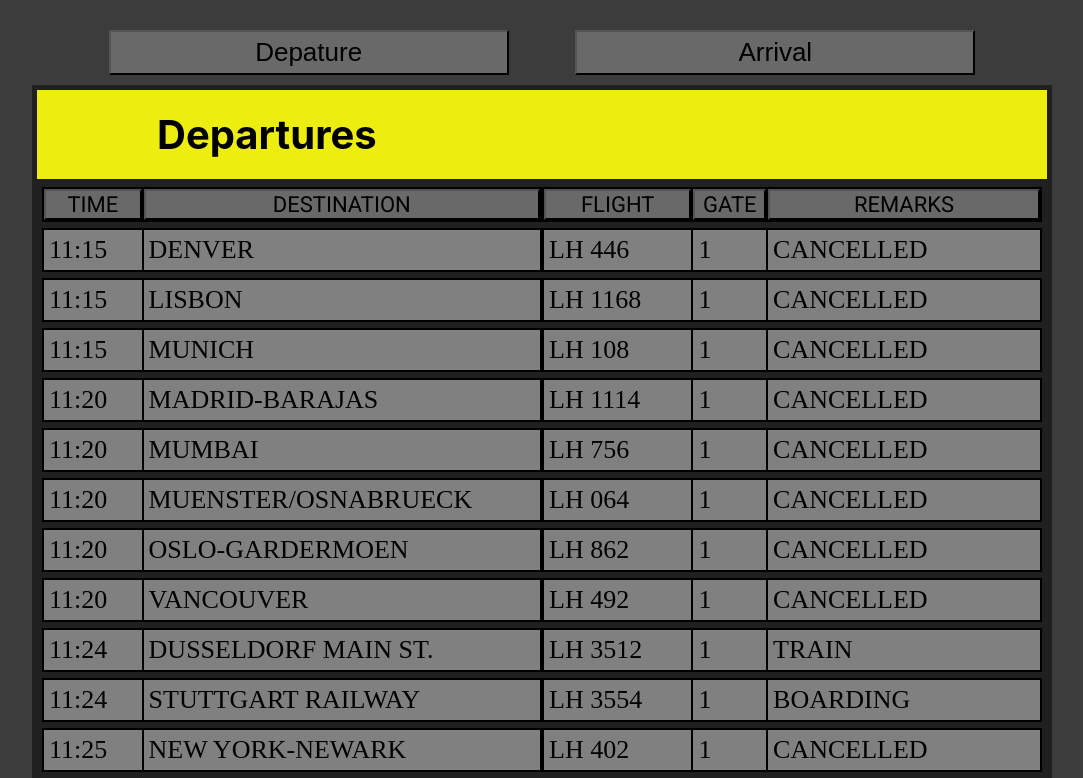
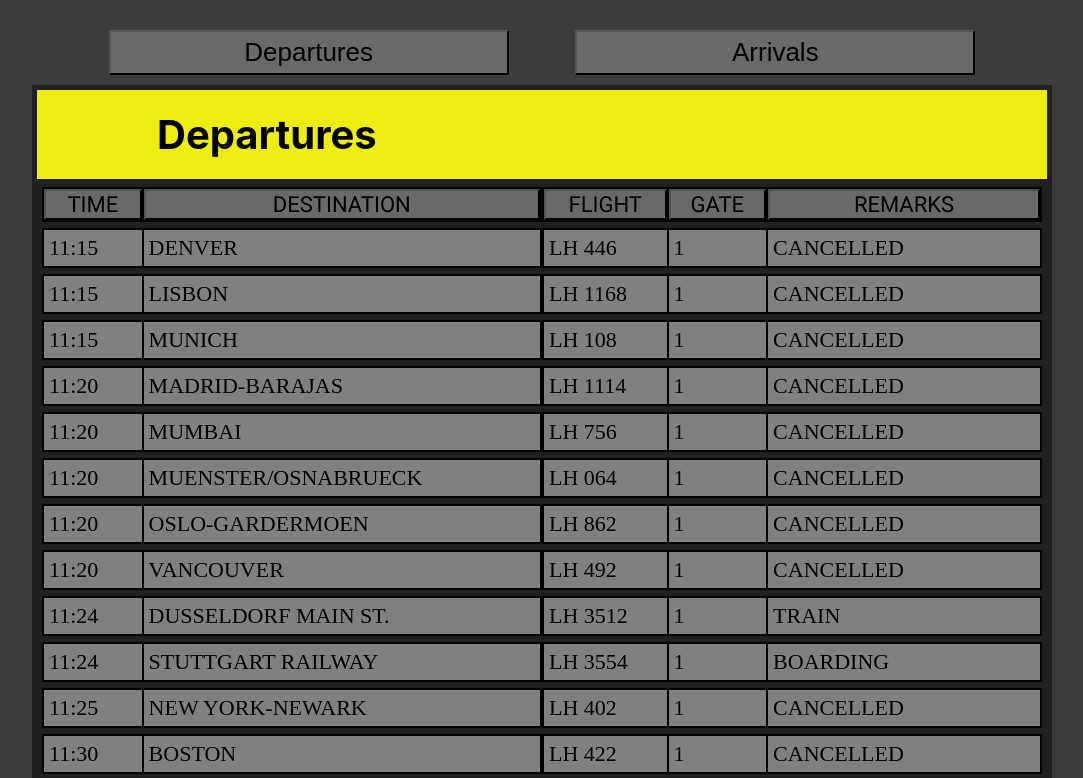
Before and after one commit to alven81/timetable, a React (Create React App) app: page / in a window 1280 px wide. Shown: the top 778 px of the page, without its empty margins (98-1181 px from the left). Built offline with nearby package versions, Linux system fonts and the light colour scheme; a web font is replaced by a local one.

Commit message:
task done

```diff
--- a/src/App.js
+++ b/src/App.js
@@ -1,7 +1,6 @@
-import './App.scss';
-import { useEffect, useState } from 'react';
-import { Tab } from './Tab/Tab';
-
+import "./App.scss";
+import { useEffect, useState } from "react";
+import { Tab } from "./Tab/Tab";
 
 const tableData = require("./db/data.json");
 
@@ -12,23 +11,36 @@ function App() {
     const [activeName, setActiveName] = useState([]);
 
     useEffect(() => {
-        setActiveTable(tableData[dep])
-        setActiveName(dep)
+        setActiveTable(tableData[dep]);
+        setActiveName(dep);
     }, []);
-
 
     return (
         <div className="main">
-        <div className='main-table'>
-            <div className='main-table_buttons'>
-                <button onClick={() => {setActiveTable(tableData[dep]); setActiveName(dep)}}>Depature</button>
-                <button onClick={() => {setActiveTable(tableData[arr]); setActiveName(arr)}}>Arrival</button>
+            <div className="main-table">
+                <div className="main-table_buttons">
+                    <button
+                        onClick={() => {
+                            setActiveTable(tableData[dep]);
+                            setActiveName(dep);
+                        }}
+                    >
+                        {dep}
+                    </button>
+                    <button
+                        onClick={() => {
+                            setActiveTable(tableData[arr]);
+                            setActiveName(arr);
+                        }}
+                    >
+                        {arr}
+                    </button>
                 </div>
-            <div className='main-table_title'>
+                <div className="main-table_title">
                     <p>{activeName}</p>
                 </div>
-            <div className='main-table_info'>
-                {tableData&& <Tab tableData = {activeTable} />}
+                <div className="main-table_info">
+                    <Tab tableData={activeTable} />
                 </div>
             </div>
         </div>
--- a/src/App.scss
+++ b/src/App.scss
@@ -46,6 +46,7 @@ $btn_active: #393838;
                 padding: 5px;
                 font-size: 26px;
                 text-align: center;
+                text-transform: capitalize;
                 background-color: $btn;
                 &:hover {
                     background-color: $btn_hover;
@@ -65,13 +66,13 @@ $btn_active: #393838;
                 width: 80%;
             }
             &_fnr {
-                width: 30%;
+                width: 25%;
                 @media only screen and (max-width: 520px) {
                     display: none !important;
                 }
             }
             &_gate {
-                width: 15%;
+                width: 20%;
                 @media only screen and (max-width: 520px) {
                     display: none !important;
                 }
@@ -130,18 +131,22 @@ $btn_active: #393838;
                         box-sizing: border-box;
                         border: 1px solid black;
                         color: black;
-                        font-size: 26px;
+                        font-size: 24px;
                         background-color: grey;
                         @media only screen and (max-width: 520px) {
                             font-size: 16px;
                         }
                         p {
+                            font-size: 22px;
                             color: black;
                             text-align: left;
                             padding: 5px;
                             margin: 0;
                             font-family: "Spline Sans Mono";
                             text-transform: uppercase;
+                            @media only screen and (max-width: 520px) {
+                                font-size: 16px;
+                            }
                         }
                     }
                 }
--- a/src/Tab/Tab.jsx
+++ b/src/Tab/Tab.jsx
@@ -1,16 +1,21 @@
 import { useEffect, useState } from "react";
 
 const Tab = ({ tableData }) => {
-
     const [timeTable, setTimeTable] = useState([]);
     const [sortBy, setSortBy] = useState([]);
+    const [sortKey, setSortKey] = useState([]);
 
     useEffect(() => {
         setTimeTable(tableData);
     }, [tableData]);
 
     function sortByField(item) {
+        console.log(sortKey);
+        if (sortKey) {
             return (a, b) => (a[item] > b[item] ? 1 : -1);
+        } else {
+            return (a, b) => (a[item] > b[item] ? -1 : 1);
+        }
     }
 
     tableData.sort(sortByField(sortBy));
@@ -29,19 +34,25 @@ const Tab = ({ tableData }) => {
                         <div className="main-table_info_time">
                             <button
                                 onClick={() => {
+                                    setSortKey(!sortKey);
                                     setSortBy("sched");
                                 }}
                             >
-                            TIME
+                                {sortBy === "sched"
+                                    ? `TIME  ${sortKey ? "▼" : "▲"}`
+                                    : "TIME"}
                             </button>
                         </div>
                         <div className="main-table_info_destination">
                             <button
                                 onClick={() => {
+                                    setSortKey(!sortKey);
                                     setSortBy("apname");
                                 }}
                             >
-                            DESTINATION
+                                {sortBy === "apname"
+                                    ? `DESTINATION  ${sortKey ? "▼" : "▲"}`
+                                    : "DESTINATION"}
                             </button>
                         </div>
                     </div>
@@ -49,34 +60,42 @@ const Tab = ({ tableData }) => {
                         <div className="main-table_info_fnr">
                             <button
                                 onClick={() => {
+                                    setSortKey(!sortKey);
                                     setSortBy("fnr");
                                 }}
                             >
-                            FLIGHT
+                                {sortBy === "fnr"
+                                    ? `FLIGHT  ${sortKey ? "▼" : "▲"}`
+                                    : "FLIGHT"}
                             </button>
                         </div>
                         <div className="main-table_info_gate">
                             <button
                                 onClick={() => {
+                                    setSortKey(!sortKey);
                                     setSortBy("terminal");
                                 }}
                             >
-                            GATE
+                                {sortBy === "terminal"
+                                    ? `GATE  ${sortKey ? "▼" : "▲"}`
+                                    : "GATE"}
                             </button>
                         </div>
                         <div className="main-table_info_status">
                             <button
                                 onClick={() => {
+                                    setSortKey(!sortKey);
                                     setSortBy("status");
                                 }}
                             >
-                            REMARKS
+                                {sortBy === "status"
+                                    ? `REMARKS  ${sortKey ? "▼" : "▲"}`
+                                    : "REMARKS"}
                             </button>
                         </div>
                     </div>
                 </li>
-                {
-                    !timeTable ? (
+                {!timeTable ? (
                     <p>Loading</p>
                 ) : (
                     timeTable.map((item) => (
@@ -102,10 +121,7 @@ const Tab = ({ tableData }) => {
                             </div>
                         </li>
                     ))
-                    )
-
-                    // <p>{tableData.arrivals[]}</p>
-                }
+                )}
             </ul>
         </>
     );
```
Also changed, not shown: src/index.js (+9 -9 lines). Lines whose indentation alone changed are shown as unchanged.
